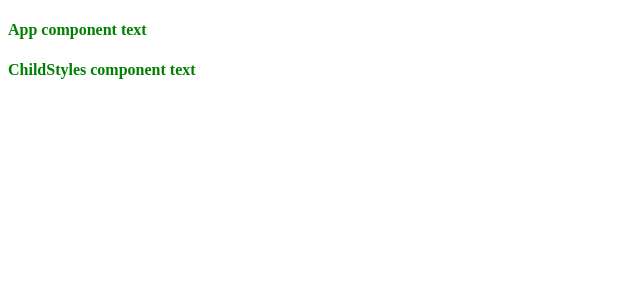
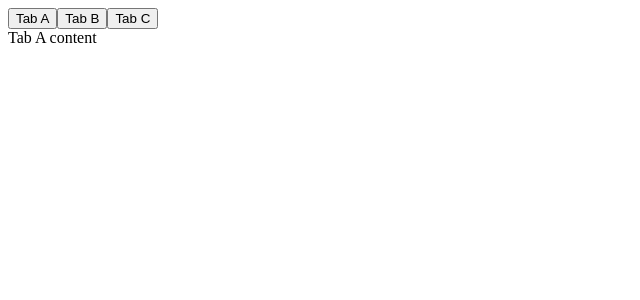
Before and after one commit to rajat2502/Learning_Vuejs, a Vue app in the folder hello-vue-2/: page / in a window 1280 px wide. Shown: the top 300 px of the page, without its empty margins (0-640 px from the left). Built offline with nearby package versions, Linux system fonts and the light colour scheme.

Commit message:
lean dynamic components and keeping them alive

```diff
--- a/hello-vue-2/src/App.vue
+++ b/hello-vue-2/src/App.vue
@@ -1,18 +1,31 @@
 <template>
-  <h4>App component text</h4>
-  <ChildStyles><h4>ChildStyles component text</h4></ChildStyles>
+  <button @click="activeTab = 'TabA'">Tab A</button>
+  <button @click="activeTab = 'TabB'">Tab B</button>
+  <button @click="activeTab = 'TabC'">Tab C</button>
+
+  <!-- <TabA v-if="activeTab === 'TabA'" />
+  <TabB v-else-if="activeTab === 'TabB'" />
+  <TabC v-else /> -->
+
+  <keep-alive>
+    <component :is="activeTab" />
+  </keep-alive>
 </template>
 
 <script>
-import ChildStyles from './components/ChildStyles.vue';
+import TabA from './components/TabA.vue';
+import TabB from './components/TabB.vue';
+import TabC from './components/TabC.vue';
 
 export default {
   name: 'App',
   data() {
-    return {};
+    return {
+      activeTab: 'TabA',
+    };
   },
   methods: {},
-  components: { ChildStyles },
+  components: { TabA, TabB, TabC },
 };
 </script>
 
--- /dev/null
+++ b/hello-vue-2/src/components/TabA.vue
@@ -0,0 +1,11 @@
+<template>
+  <div>Tab A content</div>
+</template>
+
+<script>
+export default {
+  name: 'TabA',
+};
+</script>
+
+<style scoped></style>
--- /dev/null
+++ b/hello-vue-2/src/components/TabB.vue
@@ -0,0 +1,11 @@
+<template>
+  <div>Tab B content</div>
+</template>
+
+<script>
+export default {
+  name: 'TabB',
+};
+</script>
+
+<style scoped></style>
--- /dev/null
+++ b/hello-vue-2/src/components/TabC.vue
@@ -0,0 +1,17 @@
+<template>
+  <div>Tab C content</div>
+  <input type="text" v-model="name" />
+</template>
+
+<script>
+export default {
+  name: 'TabC',
+  data() {
+    return {
+      name: '',
+    };
+  },
+};
+</script>
+
+<style scoped></style>
```
